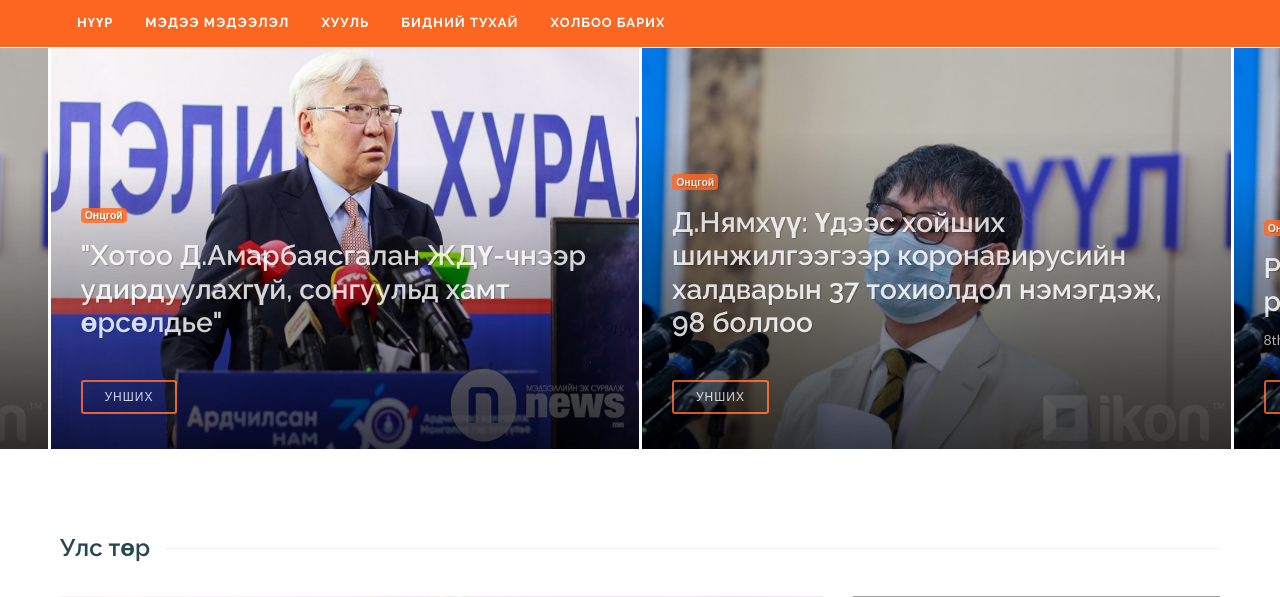
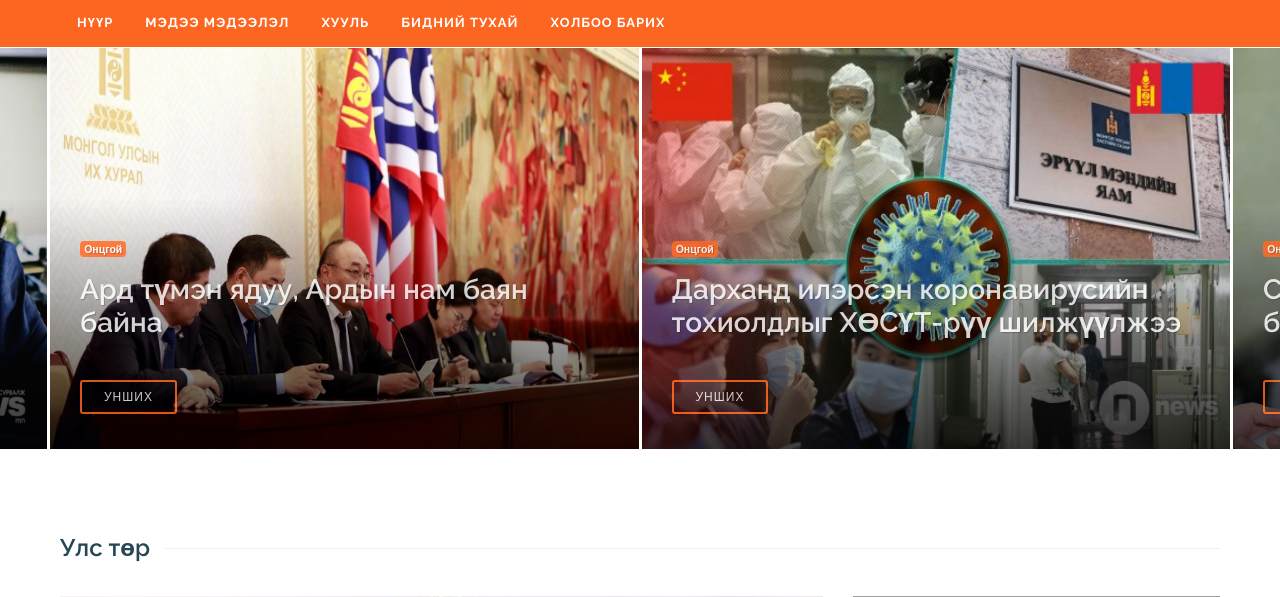
Before and after one commit to mnkhod/MongolianTeachersCommunity, a Django app: template TeachersCommunityProject/TeachersCommunityProject/MainWeb/templates/index.html in a window 1280 px wide. Shown: the part 146-743 px from the top of the page. Run offline with Django 3.2, Linux system fonts and the light colour scheme; the template is opened without the code that fills it: values that come from a table or form of the project are taken from there, others are empty; data comes from the database, SQL or seed files in the repository; both versions use the stored data as it was after the commit; parts of the project's set-up code (start-up, migrations or seed data) failed here and were passed over; some libraries are stand-ins or nearby versions; grey boxes are pictures that could not be loaded.

Commit message:
added Home Slider View Connection

```diff
--- a/TeachersCommunityProject/TeachersCommunityProject/MainWeb/models.py
+++ b/TeachersCommunityProject/TeachersCommunityProject/MainWeb/models.py
@@ -22,7 +22,7 @@ class News(models.Model):
     author=models.ForeignKey(Bagsh,on_delete=models.CASCADE,verbose_name="Зохиогч")
     newsImg=models.ImageField(upload_to='news',verbose_name="Зураг")
     body=models.TextField(verbose_name="Агуулга")
-    featured=models.BooleanField(default=None,null=True)
+    featured=models.BooleanField(default=False,null=True)
     created = models.DateTimeField(auto_now_add=True, editable=False)
     updated = models.DateTimeField(auto_now=True)
 
--- a/TeachersCommunityProject/TeachersCommunityProject/MainWeb/templates/index.html
+++ b/TeachersCommunityProject/TeachersCommunityProject/MainWeb/templates/index.html
@@ -9,111 +9,25 @@
        <div class="content-wrap">
 
 	 <div id="oc-images"
-       class="owl-carousel owl-carousel-full news-carousel header-stick bottommargin-lg carousel-widget"
-       data-margin="3" data-loop="true" data-stage-padding="50" data-pagi="false" data-items-sm="1"
-										  data-items-xl="2">
+	       class="owl-carousel owl-carousel-full news-carousel header-stick bottommargin-lg carousel-widget"
+	       data-margin="3" data-loop="true" data-stage-padding="50" data-pagi="false" data-items-sm="1"
+											  data-items-xl="2">
 
+	   {% for n in news %}
 	   <div class="oc-item">
-	     <a href="#"><img src="{% static 'images/bat-uul.jpg' %}" style="height: 401px;"></a>
+	     <a href="#"><img src="{% static "media/" %}{{n.newsImg}}" alt="Image 2" style="height: 401px;"></a>
 	     <div class="overlay">
 	       <div class="text-overlay">
 		 <span class="badge badge-danger">Онцгой</span>
 		 <div class="text-overlay-title">
-		   <h2>"Хотоо Д.Амарбаясгалан ЖДҮ-чнээр удирдуулахгүй, сонгуульд хамт өрсөлдье"</h2>
+		   <h2>{{n.title}}</h2>
 		 </div>
 
-		 <a href="#"
-      class="button button-reveal button-border button-light button-small button-rounded uppercase tright noleftmargin topmargin-sm"><span>Унших</span><i
-      class="icon-angle-right"></i></a>
+		 <a href="{% url "newsSingle" n.slug %}" class="button button-reveal button-border button-light button-small button-rounded uppercase tright noleftmargin topmargin-sm"><span>Унших</span><i class="icon-angle-right"></i></a>
 	       </div>
 	     </div>
 	   </div>
-	   <div class="oc-item">
-	     <a href="#"><img src="{% static 'images/corona.jpg' %}" alt="Image 2" style="height: 401px;"></a>
-	     <div class="overlay">
-	       <div class="text-overlay">
-		 <span class="badge badge-danger">Онцгой</span>
-		 <div class="text-overlay-title">
-		   <h2>Д.Нямхүү: Үдээс хойших шинжилгээгээр коронавирусийн халдварын 37 тохиолдол
-		     нэмэгдэж, 98 боллоо</h2>
-		 </div>
-
-		 <a href="#"
-      class="button button-reveal button-border button-light button-small button-rounded uppercase tright noleftmargin topmargin-sm"><span>Унших</span><i
-      class="icon-angle-right"></i></a>
-	       </div>
-	     </div>
-	   </div>
-	   <div class="oc-item">
-	     <a href="#"><img src="{% static 'images/corona.jpg' %}" style="height: 401px;" alt=""></a>
-	     <div class="overlay">
-	       <div class="text-overlay">
-		 <span class="badge badge-danger">Онцгой</span>
-		 <div class="text-overlay-title">
-		   <h2>Political, vulnerable citizens eradicate philanthropy.</h2>
-		 </div>
-		 <div class="text-overlay-meta">
-		   <span>8th Nov 2014</span>
-		 </div>
-		 <a href="#"
-      class="button button-reveal button-border button-light button-small button-rounded uppercase tright noleftmargin topmargin-sm"><span>Унших</span><i
-      class="icon-angle-right"></i></a>
-	       </div>
-	     </div>
-	   </div>
-	   <div class="oc-item">
-	     <a href="#"><img src="{% static 'images/corona.jpg' %}" style="height: 401px;" alt="Image 4"></a>
-	     <div class="overlay">
-	       <div class="text-overlay">
-		 <span class="badge badge-danger">Hot</span>
-		 <div class="text-overlay-title">
-		   <h2>Revitalize Bloomberg accelerate human potential.</h2>
-		 </div>
-		 <div class="text-overlay-meta">
-		   <span>30th Jan 2014</span>
-		 </div>
-		 <a href="#"
-      class="button button-reveal button-border button-light button-small button-rounded uppercase tright noleftmargin topmargin-sm"><span>Унших</span><i
-      class="icon-angle-right"></i></a>
-	       </div>
-	     </div>
-	   </div>
-	   <div class="oc-item">
-	     <a href="#"><img src="{% static 'images/corona.jpg' %}" style="height: 401px;" alt="Image 5"></a>
-	     <div class="overlay">
-	       <div class="text-overlay">
-		 <span class="badge badge-danger">Hot</span>
-		 <div class="text-overlay-title">
-		   <h2>Momentum tackling cross-agency coordination volunteer revitalize.</h2>
-		 </div>
-		 <div class="text-overlay-meta">
-		   <span>11th Feb 2014</span>
-		 </div>
-		 <a href="#"
-      class="button button-reveal button-border button-light button-small button-rounded uppercase tright noleftmargin topmargin-sm"><span>Унших</span><i
-      class="icon-angle-right"></i></a>
-	       </div>
-	       <div class="rounded-skill" data-color="#e74c3c" data-trackcolor="rgba(0,0,0,0.1)"
-							data-size="80" data-percent="40" data-width="7" data-animate="3000">4.0</div>
-	     </div>
-	   </div>
-	   <div class="oc-item">
-	     <a href="#"><img src="{% static 'images/corona.jpg' %}" style="height: 401px;" alt="Image 6"></a>
-	     <div class="overlay">
-	       <div class="text-overlay">
-		 <span class="badge badge-danger">Hot</span>
-		 <div class="text-overlay-title">
-		   <h2>Social responsibility Aga Khan health institutions.</h2>
-		 </div>
-		 <div class="text-overlay-meta">
-		   <span>27th Mar 2014</span>
-		 </div>
-		 <a href="#"
-      class="button button-reveal button-border button-light button-small button-rounded uppercase tright noleftmargin topmargin-sm"><span>Унших</span><i
-      class="icon-angle-right"></i></a>
-	       </div>
-	     </div>
-	   </div>
+	   {% endfor %}
 
 	 </div>
 
--- a/TeachersCommunityProject/TeachersCommunityProject/MainWeb/urls.py
+++ b/TeachersCommunityProject/TeachersCommunityProject/MainWeb/urls.py
@@ -7,6 +7,6 @@ urlpatterns = [
     path('laws/',views.laws_archive,name="laws"),
     path('aboutUs/',views.about_us,name="aboutUs"),
     path('contactUs/',views.contact_us,name="contactUs"),
-    path('news/<int:news_id>/',views.news_single,name="newsSingle"),
-    path('laws/<int:laws_id>/',views.laws_single,name="lawsSingle"),
+    path('news/<slug:news_id>/',views.news_single,name="newsSingle"),
+    path('laws/<slug:laws_id>/',views.laws_single,name="lawsSingle"),
 ]
--- a/TeachersCommunityProject/TeachersCommunityProject/MainWeb/views.py
+++ b/TeachersCommunityProject/TeachersCommunityProject/MainWeb/views.py
@@ -1,10 +1,14 @@
 from django.http import HttpResponse
 from django.shortcuts import render
+from .models import News
 
 
 #Static
 def index(req):
-    return render(req,'index.html',)
+    featuredNews = News.objects.filter(featured=True)
+    context = { 'news' : featuredNews }
+
+    return render(req,'index.html',context)
 
 def about_us(req):
     return render(req, 'aboutus.html')
```
Also changed, not shown: TeachersCommunityProject/TeachersCommunityProject/MainWeb/static/media/news/1-33-580x365-1.jpg (added), TeachersCommunityProject/TeachersCommunityProject/MainWeb/static/media/news/ECA1F612-8894-40A4-B70C-2A270C39B545-810x500.jpeg (added), TeachersCommunityProject/TeachersCommunityProject/MainWeb/static/media/news/god.jpg (added), TeachersCommunityProject/TeachersCommunityProject/MainWeb/static/media/news/Амарсайхан-хотын-дарга-810x500.jpg (added), TeachersCommunityProject/db.sqlite3.
